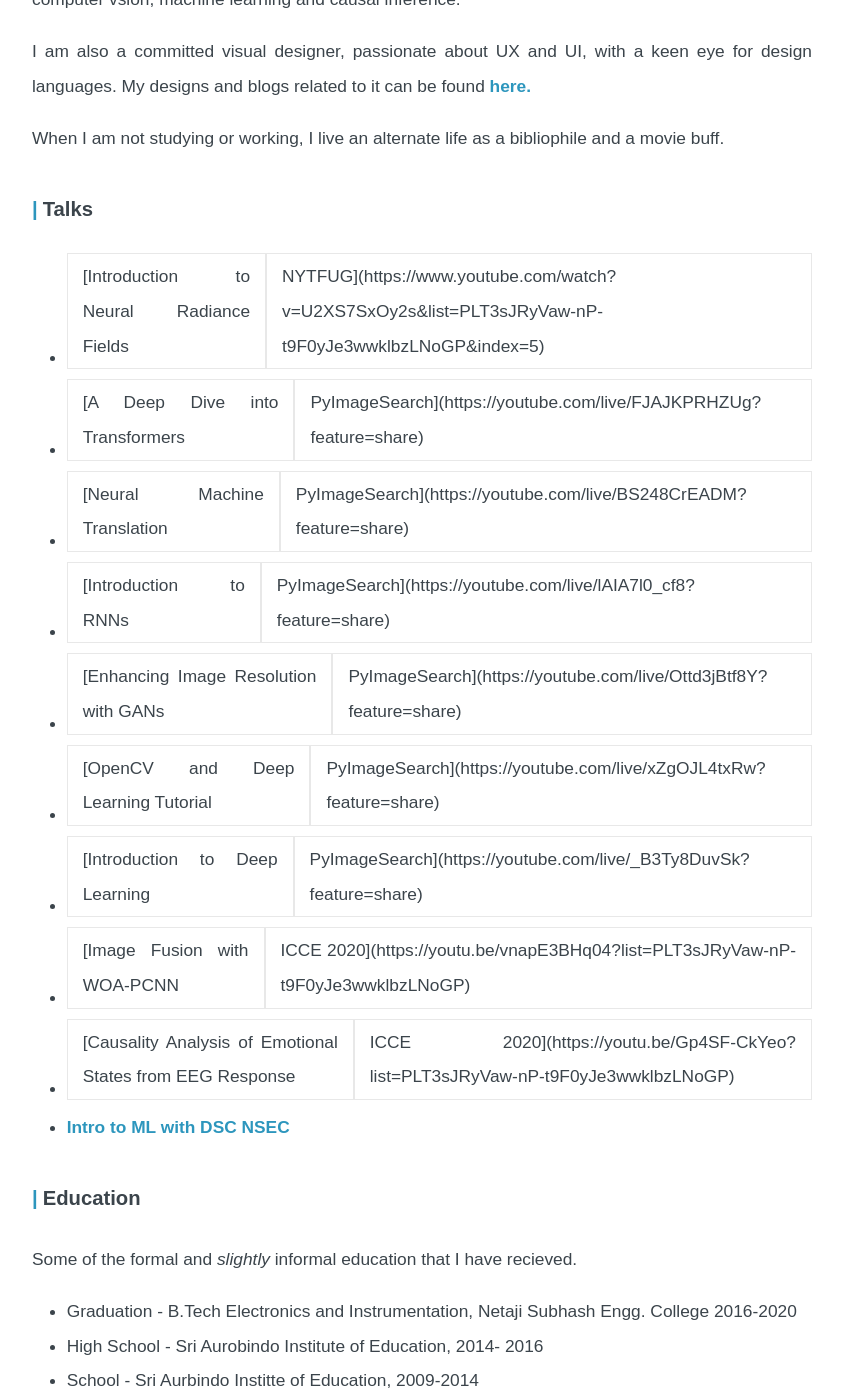
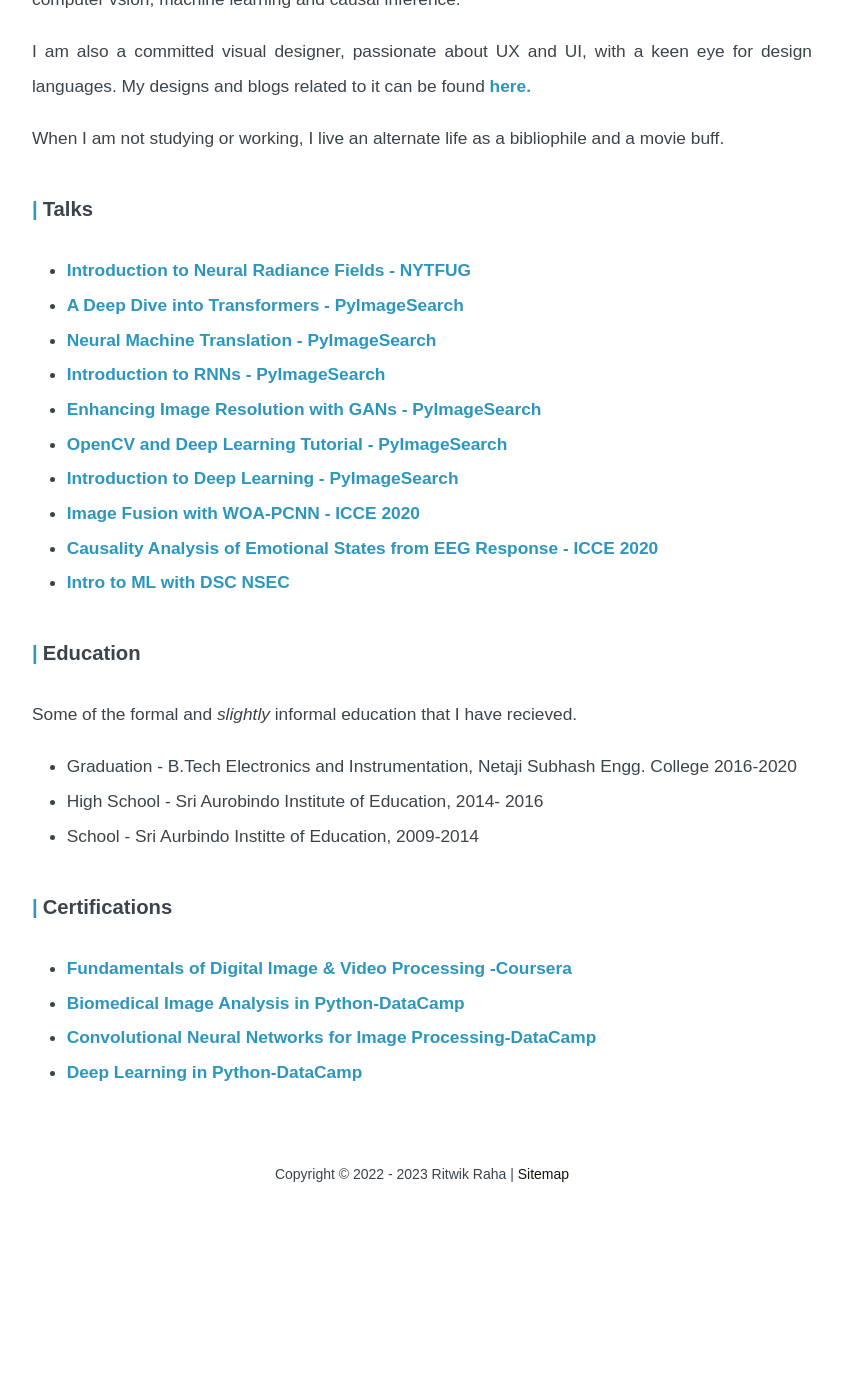
Before and after one commit to ritwikraha/ritwikraha.github.io, a Jekyll site: the page built from about.md, in a window 1280 px wide and 1400 px high, scrolled down 551 px. Shown: the whole window, without its empty margins (218-1061 px from the left). Built offline with Jekyll 4.4.1, drawn with Linux system fonts in a browser that asks for light colours; after the commit the page ends 1757 px from its top, so only the background shows below that.

Commit message:
chore: refactor the about page

```diff
--- a/about.md
+++ b/about.md
@@ -15,15 +15,15 @@ When I am not studying or working, I live an alternate life as a bibliophile and
 
 ### Talks
 
-* [Introduction to Neural Radiance Fields | NYTFUG](https://www.youtube.com/watch?v=U2XS7SxOy2s&list=PLT3sJRyVaw-nP-t9F0yJe3wwklbzLNoGP&index=5)
-* [A Deep Dive into Transformers | PyImageSearch](https://youtube.com/live/FJAJKPRHZUg?feature=share)
-* [Neural Machine Translation | PyImageSearch](https://youtube.com/live/BS248CrEADM?feature=share)
-* [Introduction to RNNs | PyImageSearch](https://youtube.com/live/lAIA7l0_cf8?feature=share)
-* [Enhancing Image Resolution with GANs | PyImageSearch](https://youtube.com/live/Ottd3jBtf8Y?feature=share)
-* [OpenCV and Deep Learning Tutorial | PyImageSearch](https://youtube.com/live/xZgOJL4txRw?feature=share)
-* [Introduction to Deep Learning | PyImageSearch](https://youtube.com/live/_B3Ty8DuvSk?feature=share)
-* [Image Fusion with WOA-PCNN | ICCE 2020](https://youtu.be/vnapE3BHq04?list=PLT3sJRyVaw-nP-t9F0yJe3wwklbzLNoGP)
-* [Causality Analysis of Emotional States from EEG Response | ICCE 2020](https://youtu.be/Gp4SF-CkYeo?list=PLT3sJRyVaw-nP-t9F0yJe3wwklbzLNoGP)
+* [Introduction to Neural Radiance Fields - NYTFUG](https://www.youtube.com/watch?v=U2XS7SxOy2s&list=PLT3sJRyVaw-nP-t9F0yJe3wwklbzLNoGP&index=5)
+* [A Deep Dive into Transformers - PyImageSearch](https://youtube.com/live/FJAJKPRHZUg?feature=share)
+* [Neural Machine Translation - PyImageSearch](https://youtube.com/live/BS248CrEADM?feature=share)
+* [Introduction to RNNs - PyImageSearch](https://youtube.com/live/lAIA7l0_cf8?feature=share)
+* [Enhancing Image Resolution with GANs - PyImageSearch](https://youtube.com/live/Ottd3jBtf8Y?feature=share)
+* [OpenCV and Deep Learning Tutorial - PyImageSearch](https://youtube.com/live/xZgOJL4txRw?feature=share)
+* [Introduction to Deep Learning - PyImageSearch](https://youtube.com/live/_B3Ty8DuvSk?feature=share)
+* [Image Fusion with WOA-PCNN - ICCE 2020](https://youtu.be/vnapE3BHq04?list=PLT3sJRyVaw-nP-t9F0yJe3wwklbzLNoGP)
+* [Causality Analysis of Emotional States from EEG Response - ICCE 2020](https://youtu.be/Gp4SF-CkYeo?list=PLT3sJRyVaw-nP-t9F0yJe3wwklbzLNoGP)
 * [Intro to ML with DSC NSEC](https://youtu.be/A1CcHAiqsww?list=PLT3sJRyVaw-nP-t9F0yJe3wwklbzLNoGP)
 
 
```
